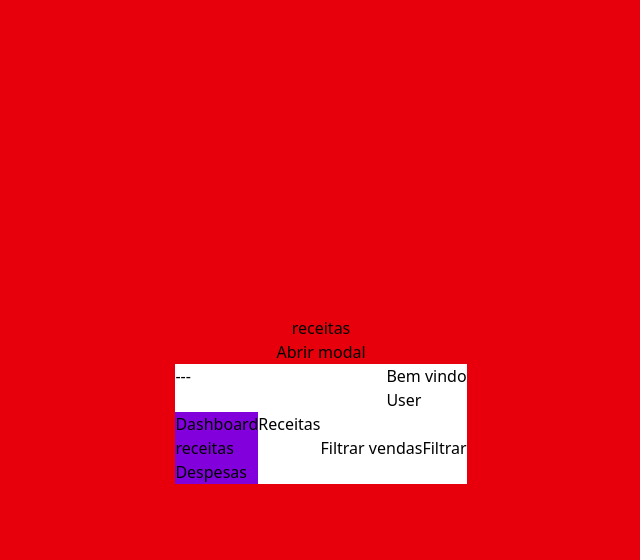
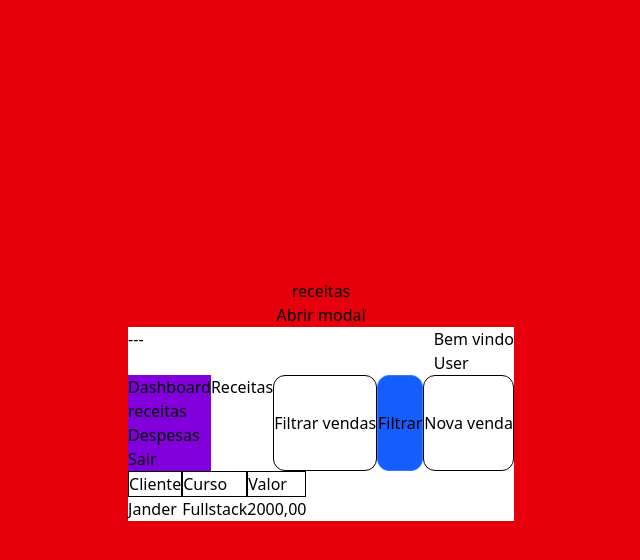
Before and after one commit to HiiroHK/modal-codi, a React (Vite) app: page / in a window 1280 px wide. Both pictures are taken after a click on the button "Abrir modal". Shown: the top 560 px of the page, without its empty margins (319-959 px from the left). Built offline with nearby package versions, Linux system fonts and the light colour scheme.

Commit message:
reparo na tabela do modal

```diff
--- a/src/modal/modal.tsx
+++ b/src/modal/modal.tsx
@@ -13,10 +13,30 @@ export function Modal() {
           <p>Dashboard</p>
           <p>receitas</p>
           <p>Despesas</p>
+          <button>Sair</button>
         </aside>
-        <h1>Receitas</h1>
-        <button>Filtrar vendas</button>
-        <button>Filtrar</button>
+        <div className="flex justify-between">
+          <h1>Receitas</h1>
+          <button className="border rounded-xl">Filtrar vendas</button>
+          <button className="bg-blue-600 border border-blue-500 rounded-xl">
+            Filtrar
+          </button>
+          <button className="border rounded-xl">Nova venda</button>
+        </div>
+      </div>
+      <div className="flex">
+        <div>
+          <p className="border">Cliente</p>
+          <p>Jander</p>
+        </div>
+        <div>
+          <p className="border">Curso</p>
+          <p>Fullstack</p>
+        </div>
+        <div>
+          <p className="border">Valor</p>
+          <p>2000,00</p>
+        </div>
       </div>
     </div>
   );
```
